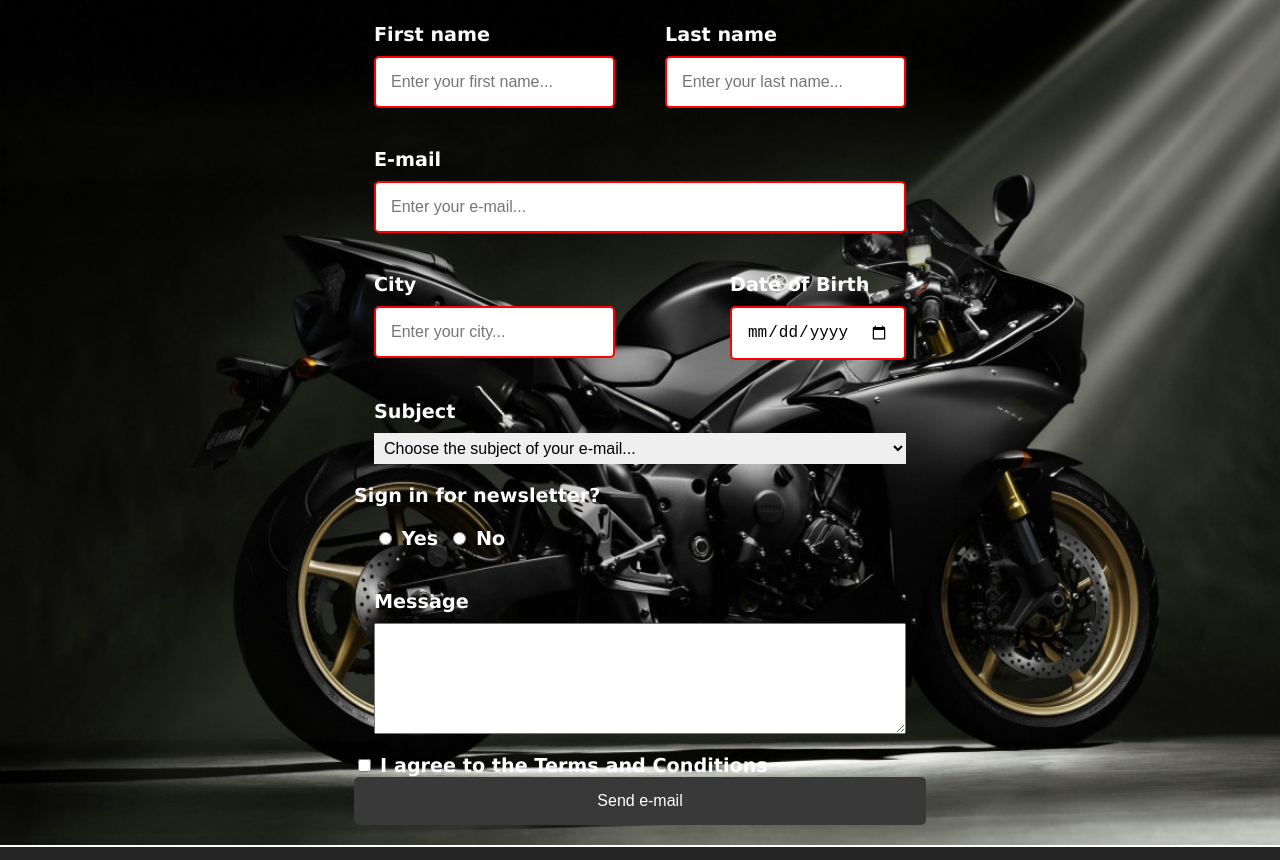
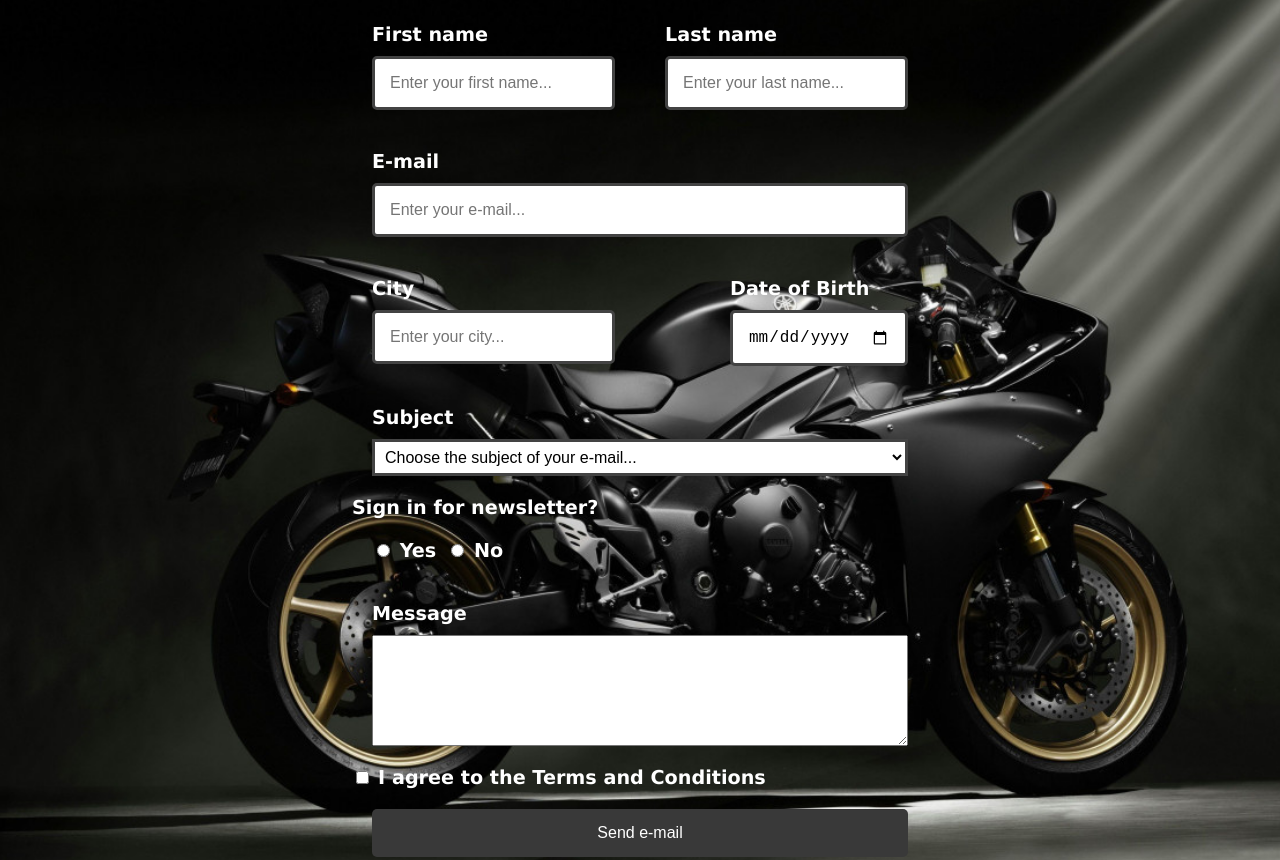
Before and after one commit to Jake-HBH/eindopdrachtFED, a plain HTML site: page index.html in a window 1280 px wide. Shown: the part 2775-3635 px from the top of the page. Drawn offline with Linux system fonts and the light colour scheme.

Commit message:
Add files via upload

```diff
--- a/css/style.css
+++ b/css/style.css
@@ -10,10 +10,6 @@ body {
     margin: 0 auto;
     padding: 0;
 
-}
-
-#container {
-    margin: 0 auto;
 }
 
 /* nav gehele bar */
@@ -265,10 +261,10 @@ select {
     padding: 6px;
     font-size: 1rem;
     border: 0;
-
 }
 
 button {
+    margin: 20px;
     padding: 15px;
     font-size: 1rem;
     border: 0;
@@ -301,12 +297,12 @@ label {
     gap: 10px;
 }
 
-input:invalid {
+input,select,#message:invalid {
     border: 2px solid rgb(255, 0, 0);
     background-color: rgb(255, 255, 255);
 }
 
-input:valid {
+input,select,#message:valid {
     border: 3px solid rgb(67, 67, 67);
     background-color: rgb(255, 255, 255);
 }
```
Also changed, not shown: images/flex-pack.svg (added).
